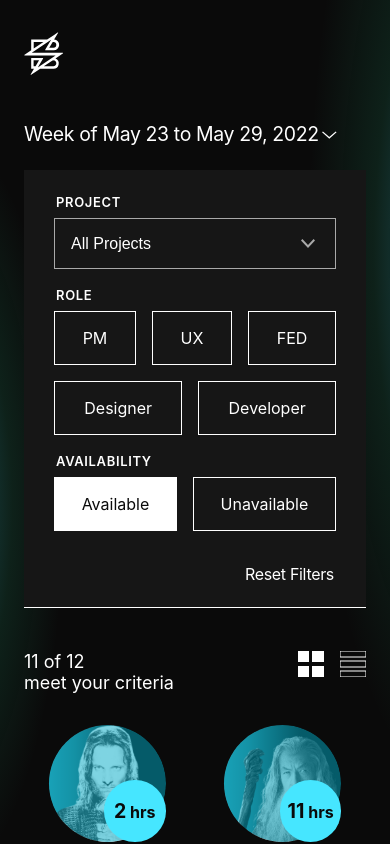
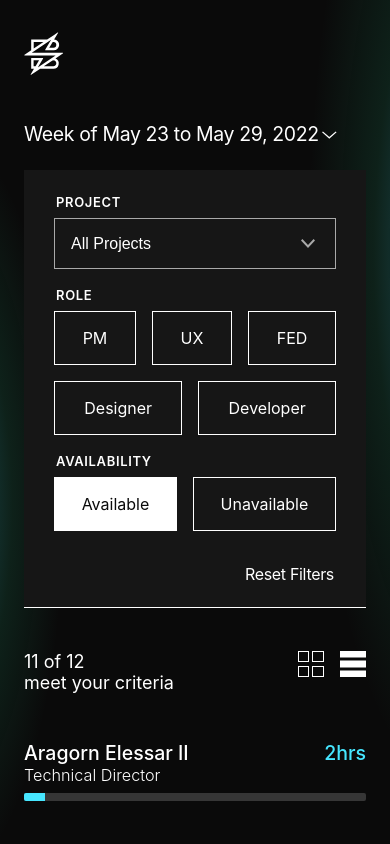
Before and after one commit to sparkbox/team-availability, a Next.js app: page / in a window 390 px wide. Shown: the top 844 px of the page. Built offline with nearby package versions, Linux system fonts and the light colour scheme; a web font is replaced by a local one.

Commit message:
feat: list view default for small screens
add `layoutContainerRef` to outermost `div`
add `useEffect` to  `TradingCardGrid` to measure outermost `div`
  - If small screen is detected initial view will be set to list view

```diff
--- a/components/Layout.jsx
+++ b/components/Layout.jsx
@@ -1,9 +1,12 @@
 import Logo from './Logo';
 import SkipToContent from './SkipToContent';
+import { useFilterContext } from '../context/FilterContext';
 
 export default function Layout({ children, filters, weekSelect }) {
+  const { layoutContainerRef } = useFilterContext();
+
   return (
-    <div className="obj-layout">
+    <div className="obj-layout" ref={layoutContainerRef}>
       <header>
         <SkipToContent />
         <Logo />
--- a/components/TradingCardGrid.jsx
+++ b/components/TradingCardGrid.jsx
@@ -1,3 +1,4 @@
+import { useEffect } from 'react';
 import { availabilityOptions, useFilterContext } from '../context/FilterContext';
 import getFullName from '../util/getFullName';
 import getForecastedHoursIdx from '../util/getForecastedHoursIdx';
@@ -8,7 +9,7 @@ import ViewToggle from './ViewToggle';
 
 export default function TradingCardGrid({ teamMembers }) {
   const {
-    project, roles, availability, weekOffset, view,
+    project, roles, availability, weekOffset, view, setView, layoutContainerRef,
   } = useFilterContext();
 
   const hoursIdx = getForecastedHoursIdx(weekOffset);
@@ -27,6 +28,12 @@ export default function TradingCardGrid({ teamMembers }) {
 
     return true;
   });
+
+  useEffect(() => {
+    if (layoutContainerRef.current.clientWidth < 640) {
+      setView('list');
+    }
+  }, [layoutContainerRef, setView]);
 
   return (
     <div className="cmp-trading-card-grid" data-view={view}>
--- a/context/FilterContext.jsx
+++ b/context/FilterContext.jsx
@@ -1,5 +1,5 @@
 import {
-  createContext, useContext, useMemo, useState,
+  createContext, useContext, useMemo, useState, useRef
 } from 'react';
 
 const FilterContext = createContext();
@@ -17,6 +17,7 @@ export function FilterProvider({ children }) {
   const [roles, setRoles] = useState([]);
   const [weekOffset, setWeekOffset] = useState(0);
   const [view, setView] = useState('grid');
+  const layoutContainerRef = useRef(null);
 
   const value = useMemo(() => (
     {
@@ -29,7 +30,8 @@ export function FilterProvider({ children }) {
       weekOffset,
       setWeekOffset,
       view,
-      setView
+      setView,
+      layoutContainerRef
     }
   ), [availability, project, roles, weekOffset, view]);
 
```
Also changed, not shown: 1 other file (tests, documents, lock files or other folders).
